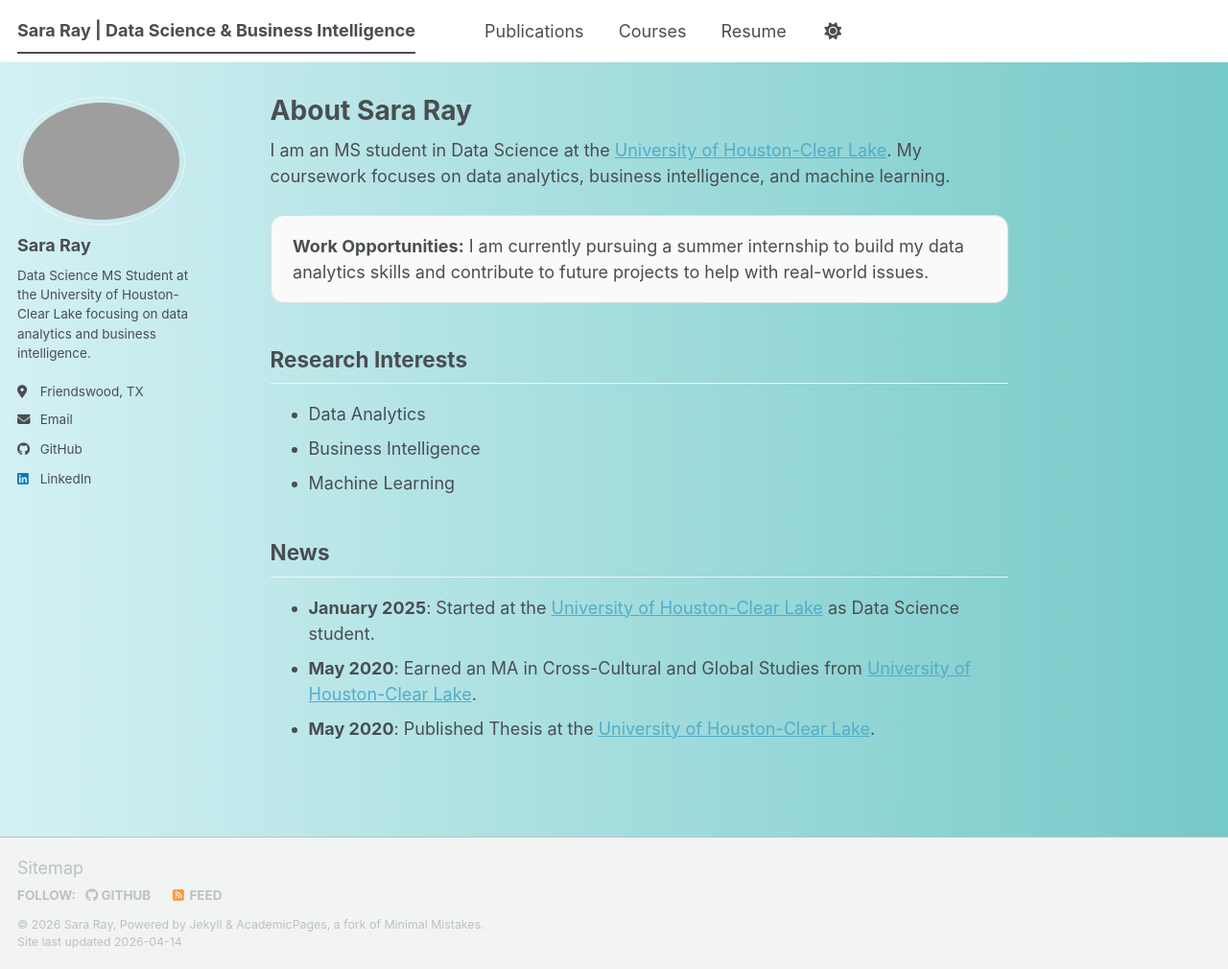
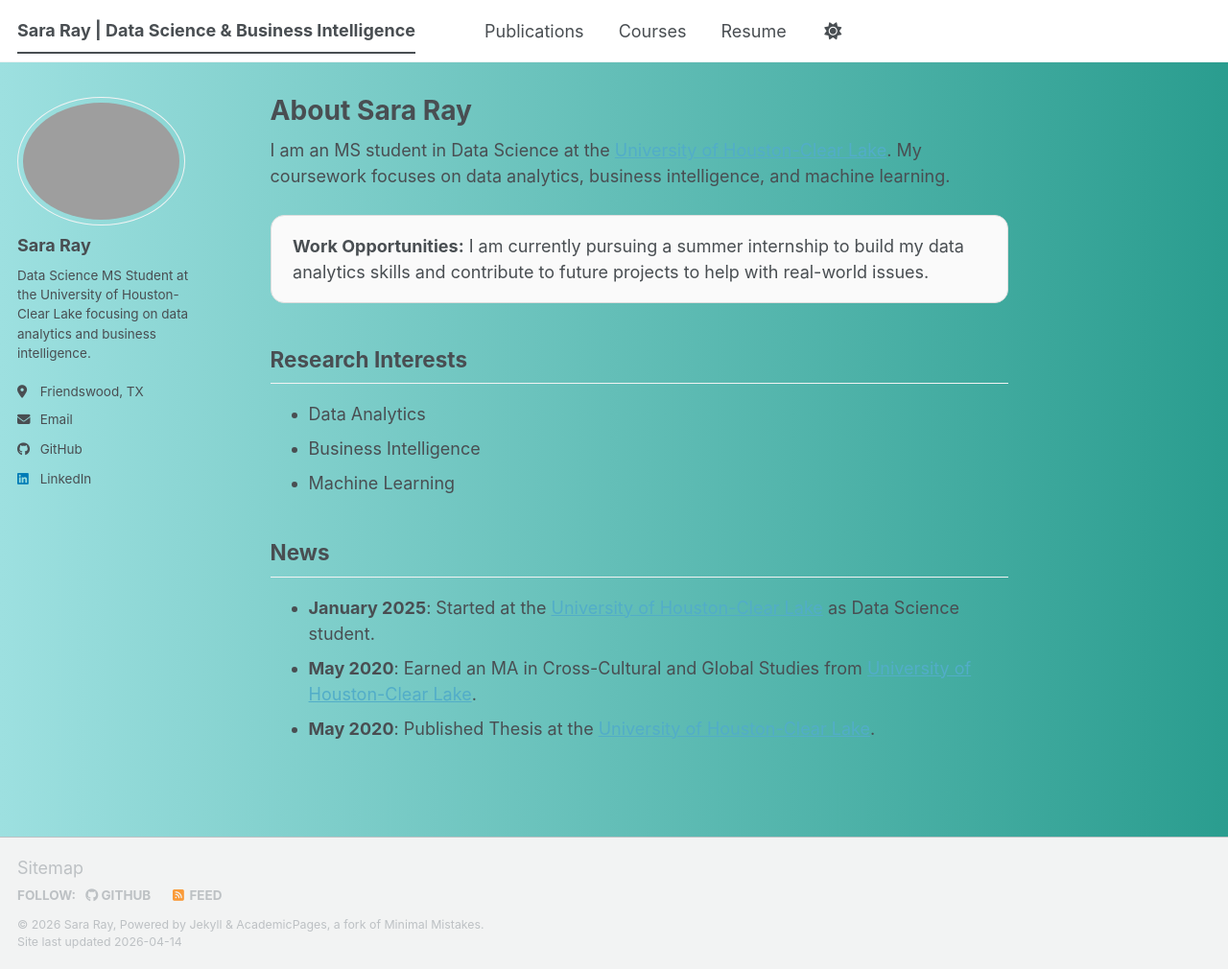
Before and after one commit to SaraRay2017/SaraRay2017.github.io, a Jekyll site: the page built from _pages/about.md, in a window 1280 px wide and 1010 px high. Shown: the whole window at 96% size. Built offline with Jekyll 4.4.1, drawn with Linux system fonts in a browser that asks for light colours; a script bundle is joined from its source files by our own code; library files that are not in the unit come from our copies.

Commit message:
Update background gradient colors in main.scss

```diff
--- a/assets/css/main.scss
+++ b/assets/css/main.scss
@@ -42,7 +42,7 @@
     "vendor/font-awesome/brands"
 ;
 html, body {
-  background: linear-gradient(to right, #d4f1f4, #75c9c8) !important;
+  background: linear-gradient(to right, #9de0e0, #2a9d8f) !important;
 }
 
 .page {
```
